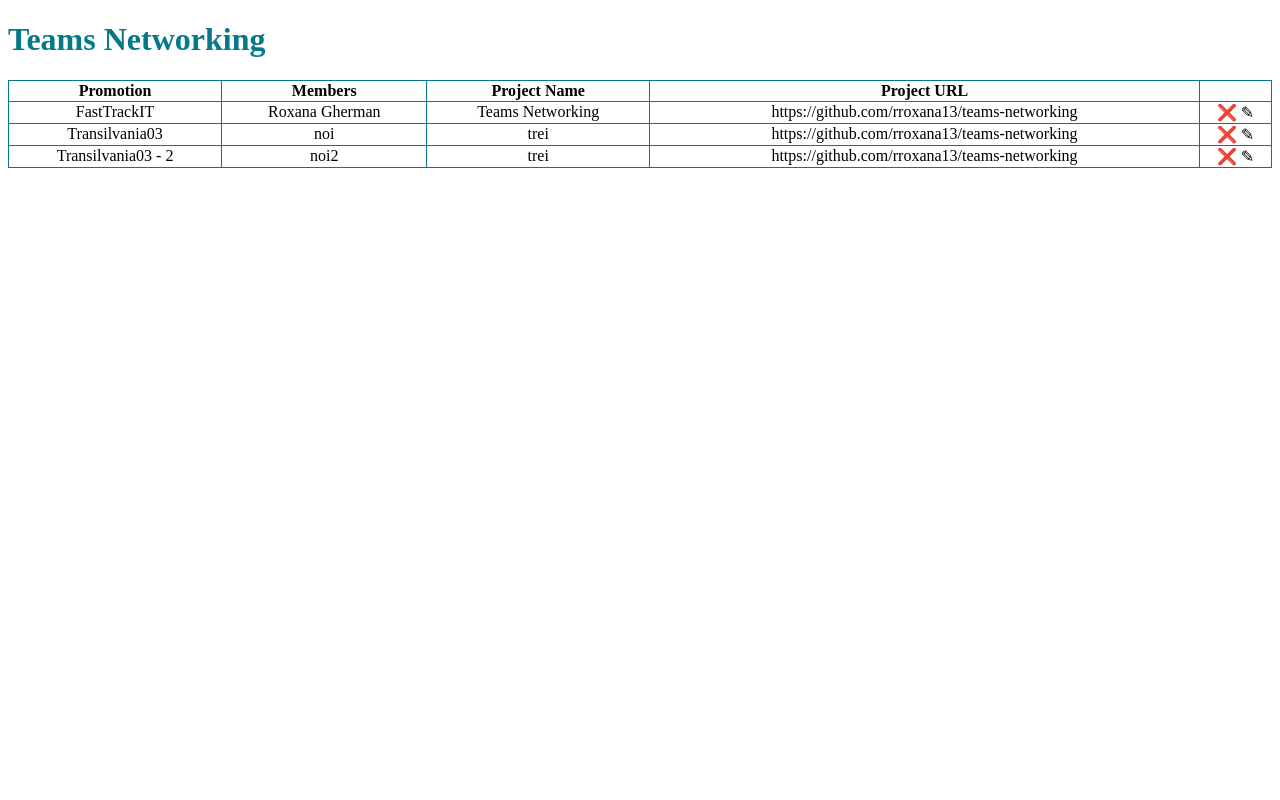
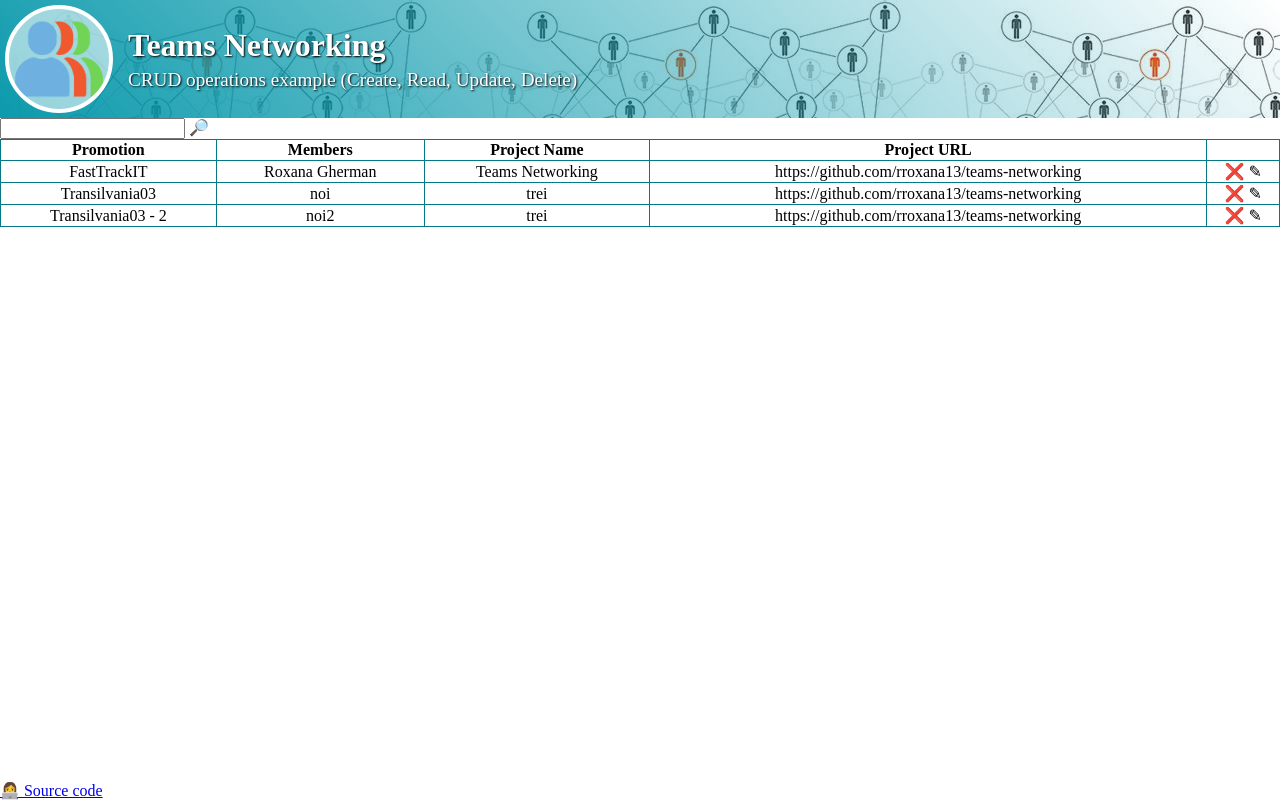
Before and after one commit to rroxana13/teams-networking, a website built with webpack: page src/index.html in a window 1280 px wide. Built offline with nearby package versions, Linux system fonts and the light colour scheme.

Commit message:
add main layout

```diff
--- a/src/index.html
+++ b/src/index.html
@@ -6,7 +6,20 @@
     <title>Teams Networking</title>
   </head>
   <body>
+    <header>
+      <div id="header-wrapper">
+        <div id="my-picture">
+          <img src="images/network-team-icon.png" alt="poza" width="100" />
+        </div>
+        <div id="header-info">
           <h1>Teams Networking</h1>
+          <h2>CRUD operations example (Create, Read, Update, Delete)</h2>
+        </div>
+      </div>
+    </header>
+
+    <div id="main">
+      <input type="search" name="search" id="searchTeams" /> 🔎
       <table id="teamsTable">
         <thead>
           <tr>
@@ -19,5 +32,10 @@
         </thead>
         <tbody></tbody>
       </table>
+    </div>
+
+    <footer>
+      <a href="https://github.com/rroxana13/teams-networking">👩‍💻 Source code</a>
+    </footer>
   </body>
 </html>
--- a/src/style.css
+++ b/src/style.css
@@ -1,6 +1,62 @@
-h1 {
+html {
+  height: 100%;
+}
+
+body {
+  display: flex;
+  flex-direction: column;
+  min-height: 100%;
+  margin: 0;
+}
+
+header {
+  background-image: url("images/th.png");
+}
+
+#header-wrapper {
+  display: flex;
+  flex-direction: row;
+  align-items: center;
+  background: linear-gradient(45deg, #0798abfa, transparent);
+}
+
+header h1 {
+  margin: 5px 0;
+  color: #fff;
+}
+
+header h2 {
+  margin: 5px 0;
+  color: #fff;
+  font-size: 1.2em;
+  font-weight: 100;
+}
+
+#header-info {
+  text-shadow: 1px 1px 2px #000000;
+  flex: 1;
+  padding: 10px;
+}
+
+#my-picture {
+  padding: 5px;
+  width: 108px;
+  height: 108px;
+}
+
+#my-picture img {
+  border: 4px solid #fff;
+  border-radius: 50%;
+  background-color: #ffffff90;
+}
+
+#main {
+  flex: 1;
+}
+
+/* h1 {
   color: #057988;
-}
+} */
 
 #teamsTable {
   width: 100%;
```
Also changed, not shown: src/images/network-team-icon.png (added), src/images/th.png (added). Lines whose indentation alone changed are shown as unchanged.
